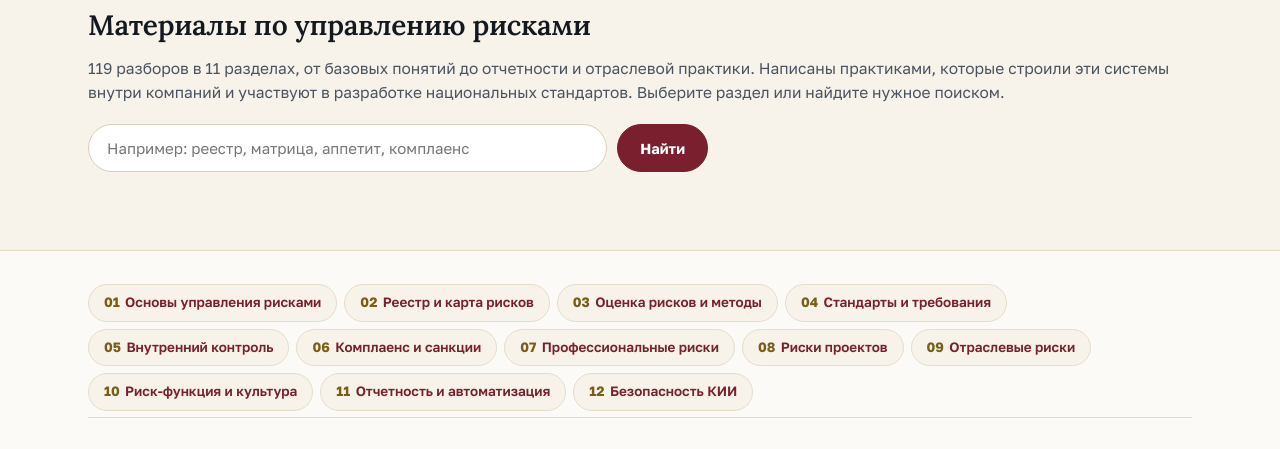
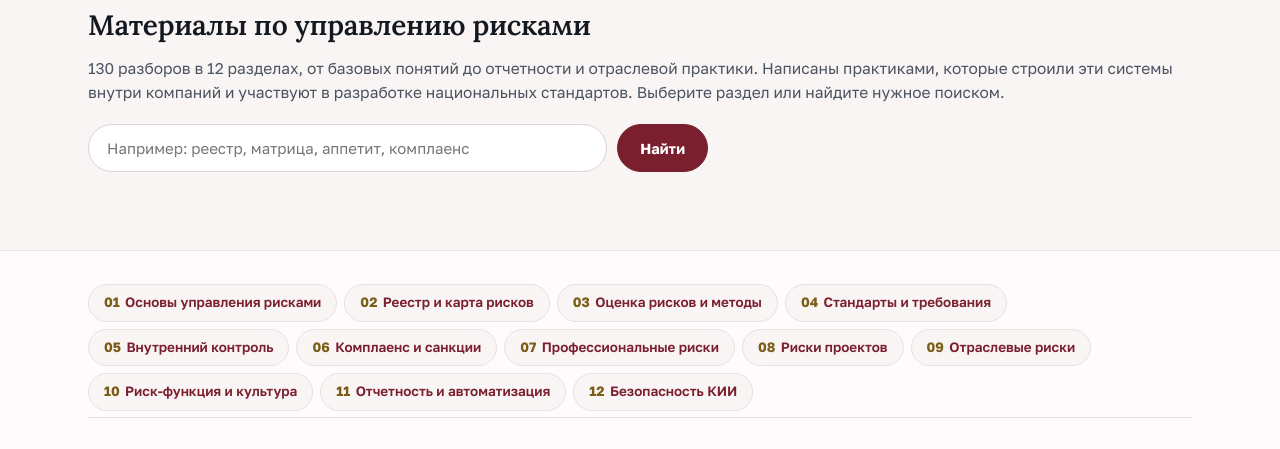
Before and after one commit to tonus911-ctrl/risk-place.ru, a plain HTML site: page biblioteka/index.html in a window 1280 px wide. Shown: the part 212-661 px from the top of the page. Drawn offline with Linux system fonts and the light colour scheme.

Commit message:
Розовая гамма главной на всех страницах: значения класса pink перенесены в :root site.css (заодно заданы --line-4..6, ссылавшиеся сами на себя); библиотека: 130 разборов в 12 разделах
Co-Authored-By: Claude Opus 5.5 <noreply@anthropic.com>

```diff
--- a/biblioteka/index.html
+++ b/biblioteka/index.html
@@ -52,7 +52,7 @@ gtag('config', 'G-82K0ZJ2K9S');
   <div class="rule"></div>
   <div class="eyebrow">Методология · открыто и без регистрации</div>
   <h1>Материалы по управлению рисками</h1>
-  <p class="lead">119 разборов в 11 разделах, от базовых понятий до отчетности и отраслевой практики. Написаны практиками, которые строили эти системы внутри компаний и участвуют в разработке национальных стандартов. Выберите раздел или найдите нужное поиском.</p>
+  <p class="lead">130 разборов в 12 разделах, от базовых понятий до отчетности и отраслевой практики. Написаны практиками, которые строили эти системы внутри компаний и участвуют в разработке национальных стандартов. Выберите раздел или найдите нужное поиском.</p>
 
   <form class="search" onsubmit="return libGo(event)" role="search">
     <input class="fld" id="libq" type="search" placeholder="Например: реестр, матрица, аппетит, комплаенс" aria-label="Поиск по материалам">
--- a/site.css
+++ b/site.css
@@ -19,12 +19,12 @@
   --text:#4A535F;       /* лид и крупная проза */
   --muted:#5B6472;      /* вторичный текст */
   --dim:#6B7482;        /* подписи */
-  --bg:#FBFAF7;         /* фон страницы */
-  --panel:#F7F3EA;      /* полоса заголовка, мягкие панели */
-  --panel-2:#F5F1E8;    /* залитые врезки, полосы главной */
-  --line:#E6DDCA;       /* рамки */
-  --line-2:#EFE9DB;     /* тонкие разделители внутри блоков */
-  --line-3:#D8CFB8;     /* рамки полей и контурных кнопок */
+  --bg:#FDFBFB;         /* фон страницы; с 23.11.2026 розовая гамма главной на всем сайте (было #FBFAF7) */
+  --panel:#FAF5F5;      /* полоса заголовка, мягкие панели */
+  --panel-2:#F8F2F2;    /* залитые врезки, полосы главной */
+  --line:#EBDFE0;       /* рамки */
+  --line-2:#F2EAEB;     /* тонкие разделители внутри блоков */
+  --line-3:#E0D0D2;     /* рамки полей и контурных кнопок */
   --gold:#C9A94E;
   --gold-2:#D8BC6A;     /* золото при наведении */
   --gold-dark:#7A5E17;  /* надзаголовки, ссылки при наведении */
@@ -41,16 +41,16 @@
   --r:8px;              /* скругление карточек */
   --logo-accent:var(--navy);  /* слово place в логотипе */
   --logo-ring:var(--navy);    /* рамка вокруг маяка */
-  --tint:247,243,234;   /* RGB подложки героя, для градиента */
-  --line-4:var(--line-4);     /* рамки панелей героя, книги, боковой колонки */
-  --line-5:var(--line-5);     /* линия фактов в герое */
-  --line-6:var(--line-6);     /* линии в блоке цифр */
-  --uh-bg:251,250,247;  /* RGB фона шапки */
+  --tint:250,245,245;   /* RGB подложки героя, для градиента */
+  --line-4:#E8DADC;     /* рамки панелей героя, книги, боковой колонки */
+  --line-5:#E6D6D8;     /* линия фактов в герое */
+  --line-6:#F0E6E7;     /* линии в блоке цифр */
+  --uh-bg:253,251,251;  /* RGB фона шапки */
 }
 
 /* ── База ── */
 /* ── Розовая подложка: класс на <body>, та же светлота и насыщенность, что у бежевой.
-   Включена на главной risk-place.ru, чтобы сайты различались гаммой (08.09.2026). ── */
+   Включена на главной risk-place.ru, чтобы сайты различались гаммой (08.09.2026). С 23.11.2026 те же значения стоят в :root, класс оставлен для совместимости. ── */
 .pink{--bg:#FDFBFB;--panel:#FAF5F5;--panel-2:#F8F2F2;--line:#EBDFE0;--line-2:#F2EAEB;--line-3:#E0D0D2;--line-4:#E8DADC;--line-5:#E6D6D8;--line-6:#F0E6E7;--tint:250,245,245;--uh-bg:253,251,251}
 
 *,*::before,*::after{box-sizing:border-box;margin:0;padding:0}
--- a/sitemap.xml
+++ b/sitemap.xml
@@ -8,7 +8,7 @@
   <url><loc>https://risk-place.ru/avtomatizaciya-riskov/</loc><lastmod>2026-10-29</lastmod><priority>0.6</priority></url>
   <url><loc>https://risk-place.ru/avtomatizaciya-upravleniya-riskami/</loc><lastmod>2026-10-29</lastmod><priority>0.6</priority></url>
   <url><loc>https://risk-place.ru/baza-dannyh-riskov/</loc><lastmod>2026-10-29</lastmod><priority>0.6</priority></url>
-  <url><loc>https://risk-place.ru/biblioteka/</loc><lastmod>2026-11-22</lastmod><priority>0.9</priority></url>
+  <url><loc>https://risk-place.ru/biblioteka/</loc><lastmod>2026-11-23</lastmod><priority>0.9</priority></url>
   <url><loc>https://risk-place.ru/biznes-processy/</loc><lastmod>2026-10-29</lastmod><priority>0.6</priority></url>
   <url><loc>https://risk-place.ru/celi-i-riski/</loc><lastmod>2026-10-29</lastmod><priority>0.6</priority></url>
   <url><loc>https://risk-place.ru/chto-takoe-komplaens/</loc><lastmod>2026-10-29</lastmod><priority>0.6</priority></url>
```
Also changed, not shown: sertifikaciya-ergp/index.html (+1 -1 lines).
